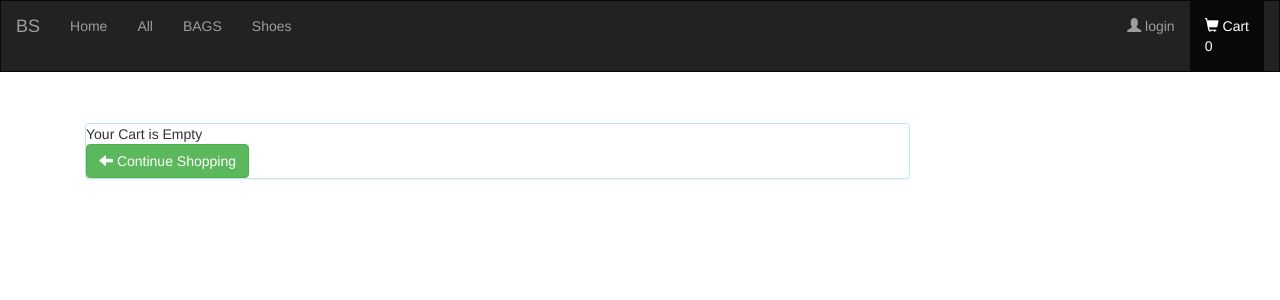
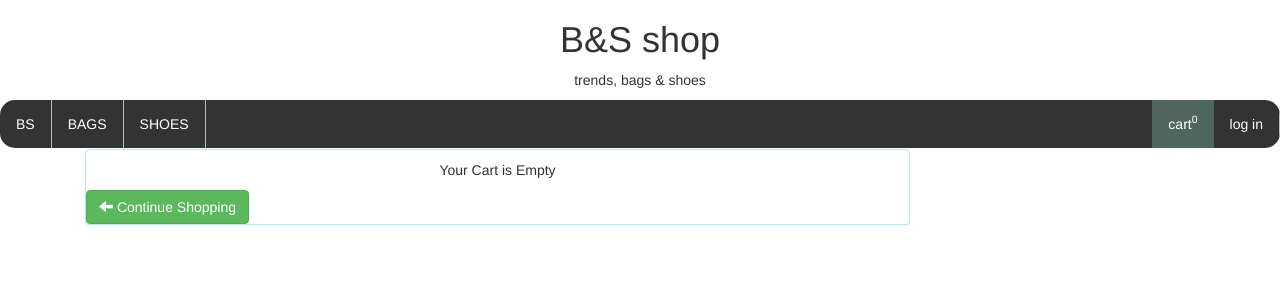
Before and after one commit to haaadis/online-shop, a Flask app: page /cart in a window 1280 px wide. Shown: the top 300 px of the page. Run offline with Flask 3, Linux system fonts and the light colour scheme; some libraries are stand-ins or nearby versions.

Commit message:
Update shoppingcart.html

```diff
--- a/templates/shoppingcart.html
+++ b/templates/shoppingcart.html
@@ -6,7 +6,9 @@
         <meta name="vhome bage" content="width=device-width, initial-scale=1">
         <link rel="stylesheet" href="https://maxcdn.bootstrapcdn.com/bootstrap/3.4.1/css/bootstrap.min.css">
         <link rel="stylesheet" type="text/css" href="//netdna.bootstrapcdn.com/font-awesome/4.1.0/css/font-awesome.min.css">
-
+        <script>
+          function sum()
+        </script>
         <style>
 
           .navbar {
@@ -24,41 +26,117 @@
             background-color: #6f8169;
             padding: 25px;
           }
+
+          .geeks {
+            width: 200px;
+            height: 90px;
+            overflow: hidden;
+            margin: 0 auto;
+        }
+        .geeks img {
+            width: 100%;
+            transition: 0.5s all ease-in-out;
+        }
+        .geeks:hover img {
+            transform: scale(1.5);
+        }
         </style>
       </head>
 
-<body>
-  <nav class="navbar navbar-inverse">
-    <div class="container-fluid">
-      <div class="navbar-header">
-      <button type="button" class="navbar-toggle" data-toggle="collapse" data-target="#myNavbar">
-        <span class="icon-bar"></span>
-        <span class="icon-bar"></span>
-        <span class="icon-bar"></span>
-      </button>
-      <a class="navbar-brand" href="{{ url_for('home') }}">BS</a>
-      </div>
-      <div class="collapse navbar-collapse" id="myNavbar">
-      <ul class="nav navbar-nav">
-        <li><a href="{{ url_for('home') }}">Home</a></li>
-        <li><a href="">All</a></li>
-        <li><a href="{{ url_for('bags') }}">BAGS</a></li>
-        <li><a href="">Shoes</a></li>
-      </ul>
-      <ul class="nav navbar-nav navbar-right">
-        <li><a href="{{ url_for('login') }}"><span class="glyphicon glyphicon-user"></span> login</a></li>
-        <li class="active"><a href="{{ url_for('cart') }}"><span class="glyphicon glyphicon-shopping-cart"></span> Cart
-          <div class="pos-absolute d-flex ai-center jc-center bg-p-500 color-white right-0 bottom-0 styles_BaseLayoutMiniCart__cartCountBadge__bQVtD">
-        <span class="pos-relative text-caption-strong styles_BaseLayoutMiniCart__cartCountBadgeText__D84pJ">{{orders|length}}
-          </span>
-          </div>
-        </a></li>
 
-      </ul>
-      </div>
-    </div>
-    </nav>
+      <style>
+	   .texx{
+    text-align: center;
+   }
+   .badge {
+  padding-left: 9px;
+  padding-right: 9px;
+  -webkit-border-radius: 9px;
+  -moz-border-radius: 9px;
+  border-radius: 9px;
+  text-align: right;
+}
+.label-warning [href],.badge-warning [href] {
+  background-color: #c67605;
+  text-align: right;
+}
 
+	  .navbar {
+		margin-bottom: 50px;
+		border-radius: 0;
+	  }
+
+
+	   .jumbotron {
+		margin-bottom: 0;
+	  }
+
+
+	  footer {
+		background-color: #6f8169;
+		padding: 25px;
+	  }
+	</style>
+	<style>
+		ul {
+  list-style-type: none;
+  margin: 0;
+  padding: 0;
+  overflow: hidden;
+  background-color: #333;
+  border-radius:15px
+}
+
+li {
+  float: left;
+  border-right:1px solid #bbb;
+}
+
+li:last-child {
+  border-right: none;
+}
+
+li a {
+  display: block;
+  color: white;
+  text-align: center;
+  padding: 14px 16px;
+  text-decoration: none;
+}
+
+li a:hover:not(.active) {
+  background-color: #111;
+}
+
+.active {
+  background-color: #4e665d;
+}
+	</style>
+  </head>
+
+  <body>
+<nav>
+
+	<div class="texx">
+	  <h1><centre>B&S shop</centre></h1>
+	  <p><centre>trends, bags & shoes</centre></p>
+	</div>
+  </div>
+  <ul>
+  	<li><a href="{{ url_for('home') }}">BS</a></li>
+  	<li><a href="{{ url_for('bags') }}">BAGS</a></li>
+ 	<li><a href="{{ url_for('shoes') }}">SHOES</a></li>
+	{%if adminlog==True%}
+	<li style="float:right"><a href="{{ url_for('add_product') }}">About</a></li>
+	{% endif %}
+	{%if log==True%}
+	<li style="float:right"><a href="{{ url_for('logout') }}">log out</a></li>
+	{% else: %}
+	<li style="float:right"><a href="{{ url_for('login') }}">log in</a></li>
+	{% endif %}
+	<li class="active"  style="float:right"><a href="{{ url_for('cart') }}">cart<sup>{{orders|length}}</sup></a></li>
+</div>
+  </ul>
 
 <div class="container bootstrap snippets bootdey">
     <div class="col-md-9 col-sm-8 content">
@@ -85,12 +163,13 @@
                             <tbody>
                                 {% for index, (m,description,quantity,price) in enumerate(orders) %}
                                 <tr>
-                                    <td><a href="{{ url_for('details',m=m) }}"><img src="C:\Users\USER\Desktop\project\static\images\product-images\{{m}}.jpg" class="img-cart" alt={{m}} style="width:100%"></a></td>
+                                    <td><div class="geeks"><a href="{{ url_for('details',m=m) }}">
+                                      <img src="static\images\product-images\{{m}}.jpg" alt={{m}} style="width:25%"></a></div></td>
                                     <td><a href="{{ url_for('details',m=m) }}"><strong>{{m}}</strong></a><p>{{description}}</p></td>
                                     <td>
                                     <form class="form-inline">
-                                        <input type="number" id="quantity" name="quantity" value="{{quantity}}" min="1" max="100">
-                                        <button rel="tooltip" class="btn btn-default"><i class="fa fa-pencil"></i></button>
+                                      <input type="number" id="quantity" name="quantity" value="{{quantity}}" min="1" max="10"><h>{{quantity}}</h>
+                                        <a href="{{ url_for('update_qnt', index=index) }}"  class="btn btn-primary"><i class="fa fa-pencil"></i></a>
                                         <a href="{{ url_for('delete', index=index) }}"  class="btn btn-primary"><i class="fa fa-trash-o"></i></a>
                                     </form>
                                     </td>
@@ -119,18 +198,19 @@
                                     <td>{{total}}</td>
                                 </tr>
                                 <tr>
-                                    <a href="{{url_for('empty_cart')}}">remove all</a>
+                                    <a href="{{url_for('empty_cart')}}" style="color: red">remove all</a>
                                 </tr>
                             </tbody>
                         </table>
                       </div>
-                        <a href="#" class="btn btn-primary pull-right">Next<span class="glyphicon glyphicon-chevron-right"></span></a>
+                        <a href="{{ url_for('info')}}" class="btn btn-primary pull-right">Next<span class="glyphicon glyphicon-chevron-right"></span></a>
                     {% else: %}
-                        <div class="no-records">Your Cart is Empty</div>
+                    <p><center>Your Cart is Empty</center></p>
                     {% endif %}
-                    <a href="{{ url_for('home')}}" class="btn btn-success"><span class="glyphicon glyphicon-arrow-left"></span>&nbsp;Continue Shopping</a>
+                    <a href="{{ url_for('home')}}" class="btn btn-success" margin-top: 20px ><span class="glyphicon glyphicon-arrow-left"></span>&nbsp;Continue Shopping</a>
                 </div>
                 </div>
+
             </div>
         </div>
     </div>
```
